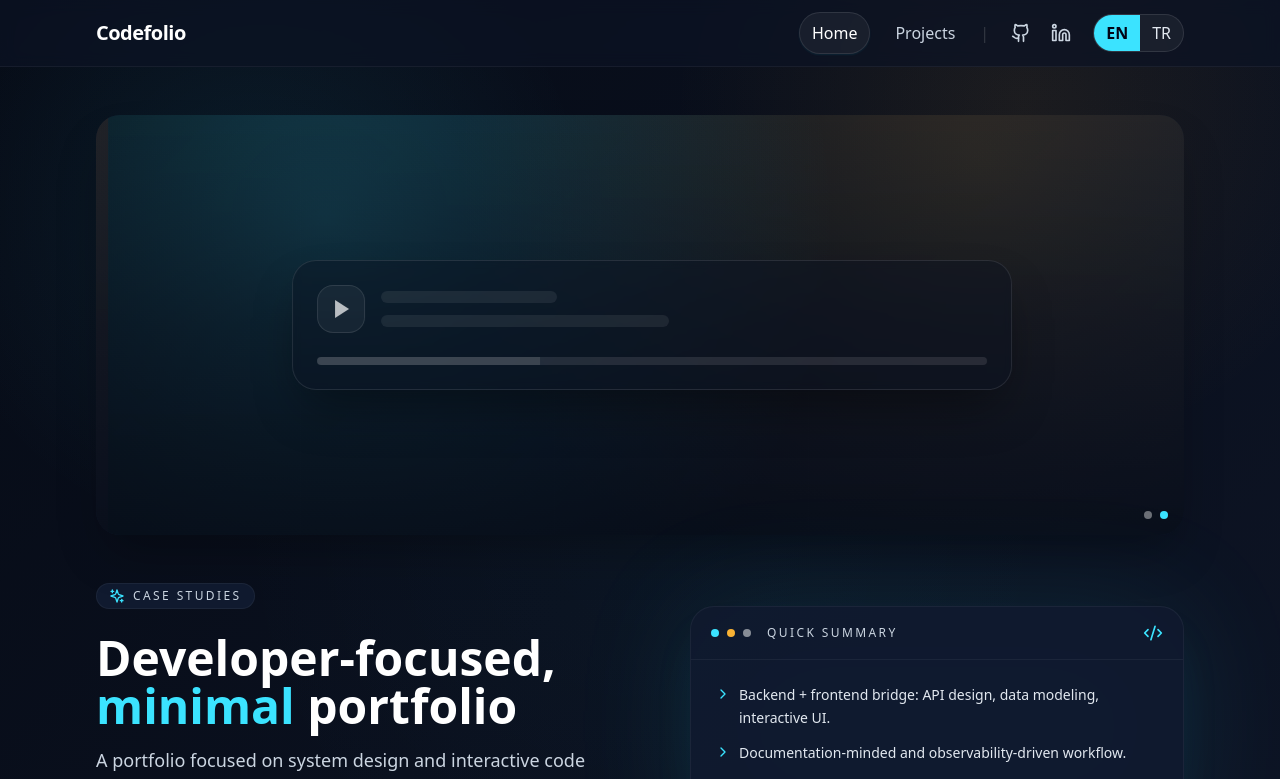
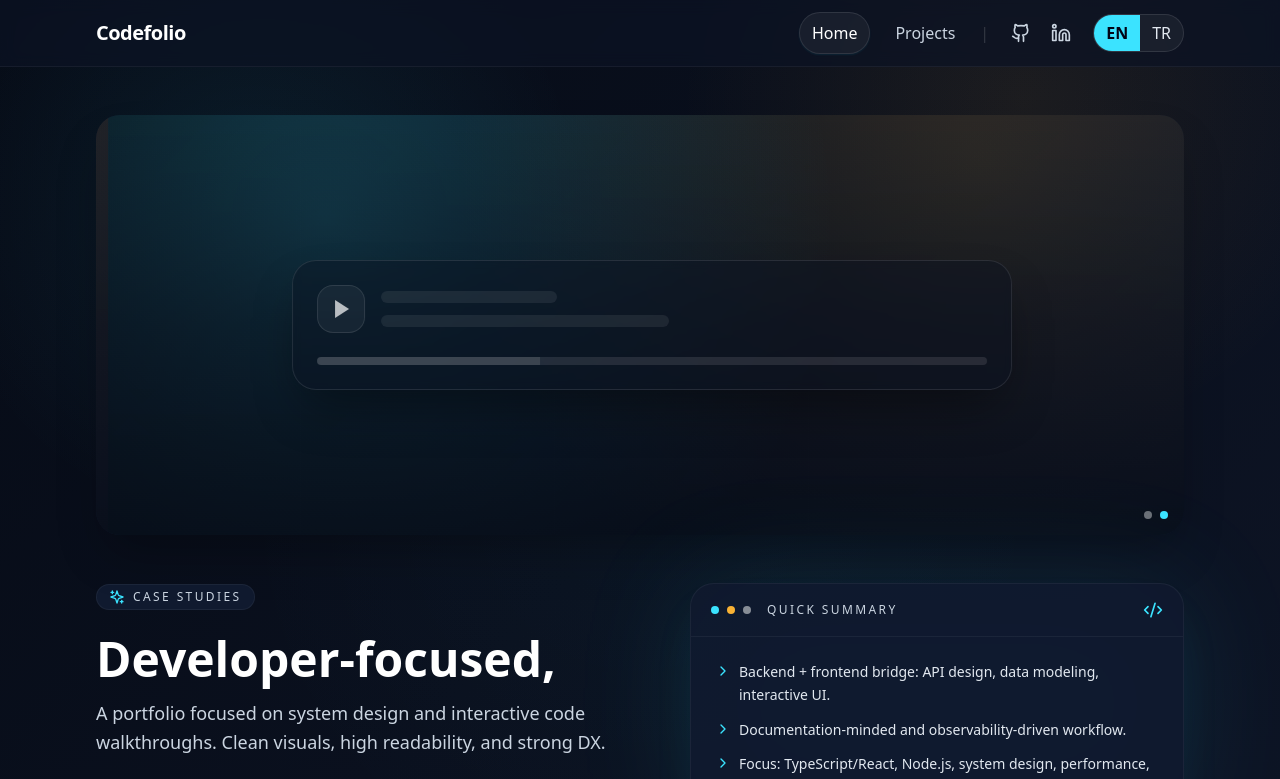
Before and after one commit to ardakzn/portfolio-arda, a React (Vite) app: page / in a window 1280 px wide. Shown: the top 779 px of the page. Built offline with nearby package versions, Linux system fonts and the light colour scheme.

Commit message:
codefolio update
headline data fix, and admin panel md bugfix

```diff
--- a/src/components/RichText.tsx
+++ b/src/components/RichText.tsx
@@ -59,6 +59,7 @@ function parseBlocks(input: string): Block[] {
   let i = 0;
   const consumeParagraph = () => {
     const parts: string[] = [];
+    const startIndex = i;
     while (i < lines.length) {
       const line = lines[i];
       if (!line.trim()) break;
@@ -70,6 +71,10 @@ function parseBlocks(input: string): Block[] {
     }
     const text = parts.join('\n').trim();
     if (text) blocks.push({ type: 'paragraph', text });
+    if (!text && i === startIndex) {
+      // Avoid stalling on incomplete markdown tokens like "## " or "- ".
+      i += 1;
+    }
   };
 
   while (i < lines.length) {
--- a/src/lib/site.ts
+++ b/src/lib/site.ts
@@ -23,9 +23,7 @@ export function getDefaultSite(): SiteData {
     },
     home: {
       badge: { en: 'Case Studies', tr: 'Öne Çıkan Çalışmalar' },
-      headline: { en: 'Developer-focused,', tr: 'Geliştirici odaklı,' },
-      headline_accent: { en: 'minimal', tr: 'az renkli' },
-      headline_tail: { en: 'portfolio', tr: 'minimal portfolyo' },
+      headline: { en: 'Developer-focused, minimal portfolio', tr: 'Geliştirici odaklı minimal portfolyo' },
       lead: {
         en: 'A portfolio focused on system design and interactive code walkthroughs. Clean visuals, high readability, and strong DX.',
         tr: 'Sistem tasarımı ve interaktif kod anlatımları odaklı bir portfolyo. Temiz görsel dil, yüksek okunabilirlik ve iyi DX.',
--- a/src/pages/Admin.tsx
+++ b/src/pages/Admin.tsx
@@ -1705,7 +1705,6 @@ export default function Admin() {
                     </label>
                     <label className="space-y-2 md:col-span-2">
                       <div className="text-xs uppercase tracking-[0.2em] text-slate-400">Headline</div>
-                      <div className="grid md:grid-cols-3 gap-3">
                       <input
                         value={siteData.home.headline?.[siteEditLang] || ''}
                         onChange={(e) =>
@@ -1714,34 +1713,8 @@ export default function Admin() {
                           )
                         }
                         className="w-full px-4 py-3 rounded-2xl bg-[#0b1221]/60 border border-white/10 text-slate-100 outline-none focus:border-[#3be3ff]/50"
-                          placeholder="Line 1"
-                        />
-                        <input
-                          value={siteData.home.headline_accent?.[siteEditLang] || ''}
-                          onChange={(e) =>
-                            setSiteData((prev) =>
-                              prev
-                                ? {
-                                    ...prev,
-                                    home: { ...prev.home, headline_accent: { ...prev.home.headline_accent, [siteEditLang]: e.target.value } },
-                                  }
-                                : prev,
-                            )
-                          }
-                          className="w-full px-4 py-3 rounded-2xl bg-[#0b1221]/60 border border-white/10 text-slate-100 outline-none focus:border-[#3be3ff]/50"
-                          placeholder="Accent"
-                        />
-                        <input
-                          value={siteData.home.headline_tail?.[siteEditLang] || ''}
-                          onChange={(e) =>
-                            setSiteData((prev) =>
-                              prev ? { ...prev, home: { ...prev.home, headline_tail: { ...prev.home.headline_tail, [siteEditLang]: e.target.value } } } : prev,
-                            )
-                          }
-                          className="w-full px-4 py-3 rounded-2xl bg-[#0b1221]/60 border border-white/10 text-slate-100 outline-none focus:border-[#3be3ff]/50"
-                          placeholder="Tail"
-                        />
-                      </div>
+                        placeholder="Developer-focused, minimal portfolio"
+                      />
                     </label>
                     <label className="space-y-2 md:col-span-2">
                       <div className="text-xs uppercase tracking-[0.2em] text-slate-400">Lead</div>
--- a/src/pages/Home.tsx
+++ b/src/pages/Home.tsx
@@ -502,9 +502,7 @@ export default function Home() {
 
             <div className="space-y-4">
               <h1 className="text-4xl md:text-5xl font-semibold leading-tight text-white">
-                {t(site.home?.headline) || 'Developer-focused,'}
-                <br />
-                <span className="text-[#3be3ff]"> {t(site.home?.headline_accent) || 'minimal'}</span> {t(site.home?.headline_tail) || 'portfolio'}
+                {t(site.home?.headline) || 'Developer-focused, minimal portfolio'}
               </h1>
               <p className="text-lg text-slate-300 max-w-2xl leading-relaxed">{t(site.home?.lead)}</p>
             </div>
--- a/src/types/site.ts
+++ b/src/types/site.ts
@@ -22,8 +22,6 @@ export type SiteData = {
   home: {
     badge: LocalizedString;
     headline: LocalizedString;
-    headline_accent: LocalizedString;
-    headline_tail: LocalizedString;
     lead: LocalizedString;
     cta_projects: LocalizedString;
     cta_cv: LocalizedString;
```
Lines whose indentation alone changed are shown as unchanged.
